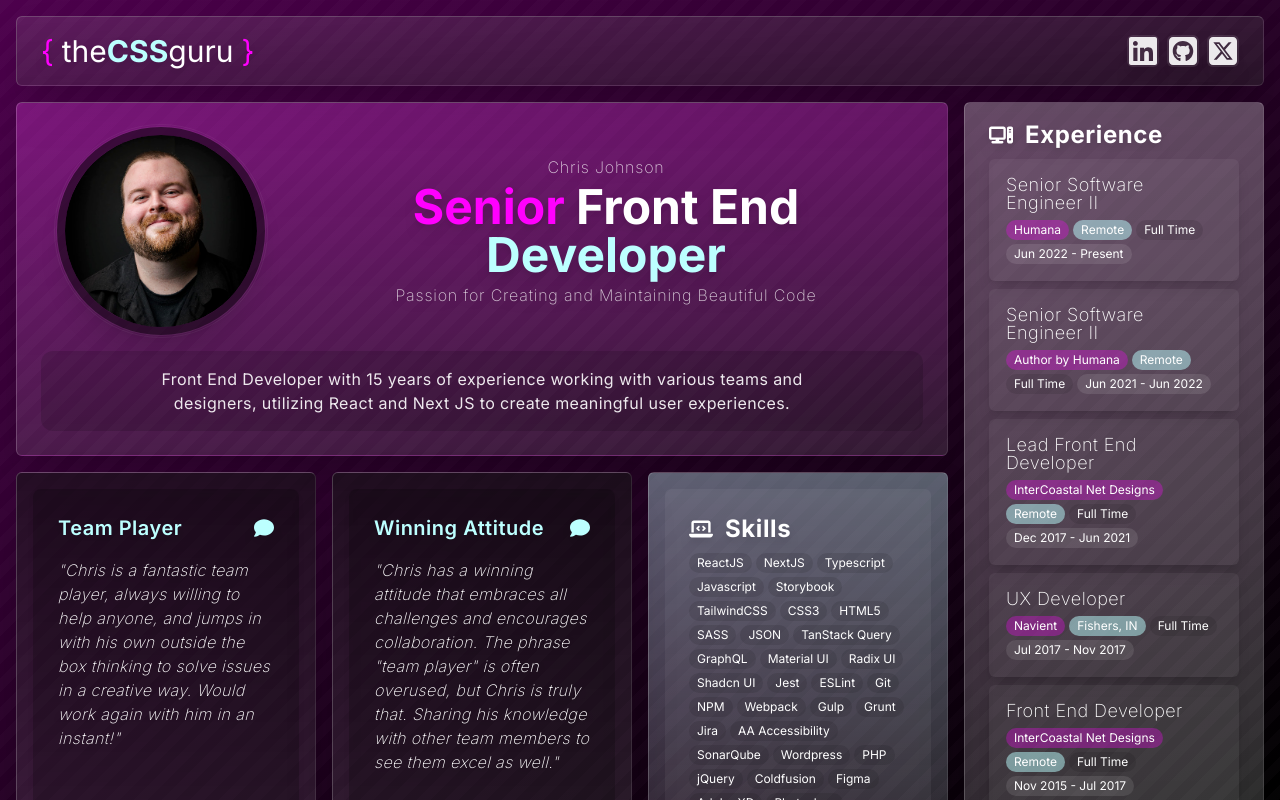
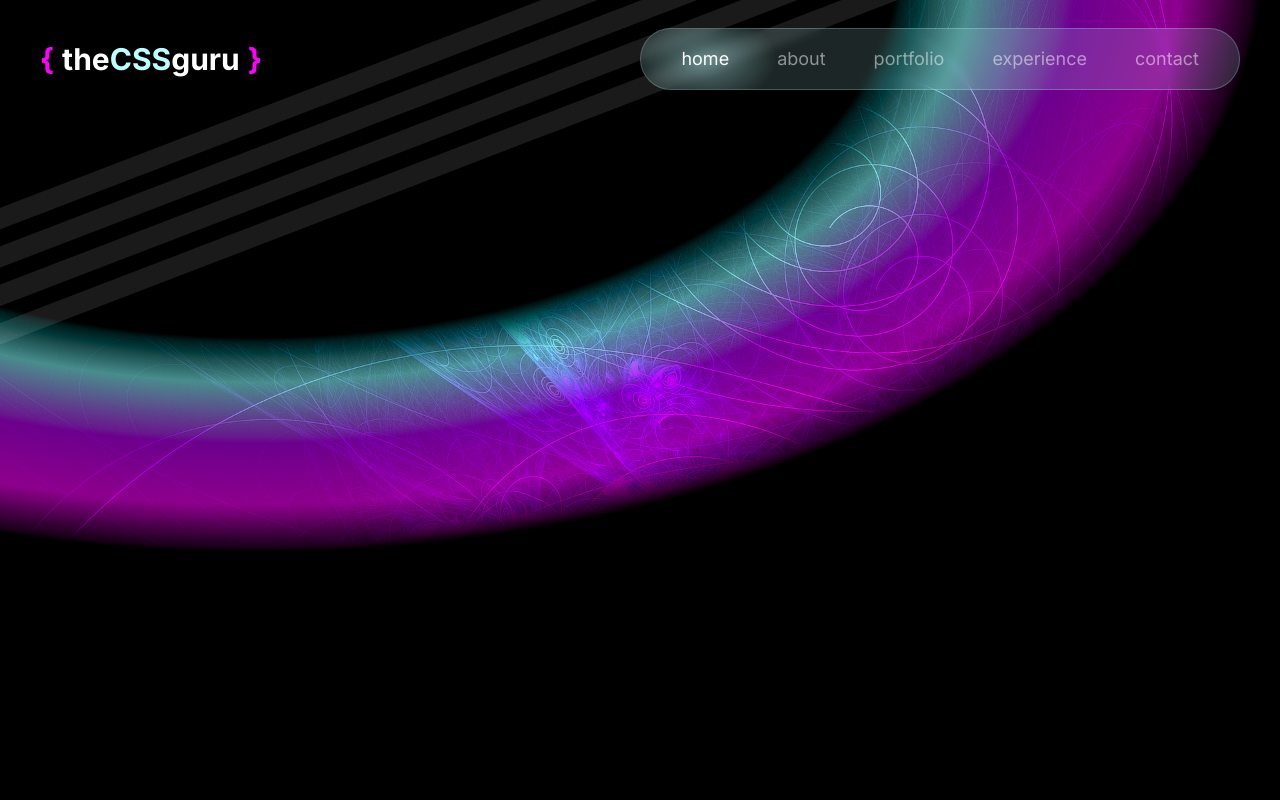
Before and after one commit to theCSSguru/thecssguru-2024, a Next.js app: page / in a window 1280 px wide. Shown: the top 800 px of the page. Built offline with nearby package versions, Linux system fonts and the light colour scheme.

Commit message:
core: updating to a new design and version 3.0 still in progress

```diff
--- a/package.json
+++ b/package.json
@@ -1,6 +1,6 @@
 {
   "name": "thecssguru",
-  "version": "0.1.0",
+  "version": "3.0.0",
   "private": true,
   "type": "module",
   "scripts": {
--- a/src/@/components/Layout/Header.tsx
+++ b/src/@/components/Layout/Header.tsx
@@ -1,38 +1,23 @@
-import { Card } from '@/components/Card/Card';
-import { social } from '@/lib/social';
-import Link from 'next/link';
+import { Navigation } from './Navigation';
 
 /*
  * Header
  */
 export const Header = () => {
   return (
-    <header>
-      <Card className="bg-gradient-to-tl from-black/30" tilt={false}>
-        <div className="flex items-center justify-between">
-          <div className="text-lg drop-shadow-lg md:text-3xl">
+    <header className="flex items-center justify-between py-7">
+      <div className="text-lg font-bold md:text-3xl">
+        <a href="#home">
           <span className="mr-2 text-brand-primary">{`{`}</span>
           <span>the</span>
-            <span className="font-bold text-brand-secondary">CSS</span>
+          <span className="text-brand-secondary">CSS</span>
           <span>guru</span>
           <span className="ml-2 text-brand-primary">{`}`}</span>
+        </a>
       </div>
       <div className="flex gap-1 md:gap-2">
-            {social.map((item) => (
-              <Card key={item.name} className="border-none p-0" tiltSoft>
-                <Link
-                  href={item.url}
-                  target="_blank"
-                  title={item.name}
-                  className="opacity-90 drop-shadow-lg"
-                >
-                  {item.icon}
-                </Link>
-              </Card>
-            ))}
+        <Navigation />
       </div>
-        </div>
-      </Card>
     </header>
   );
 };
--- /dev/null
+++ b/src/@/components/Layout/Navigation.tsx
@@ -0,0 +1,40 @@
+'use client';
+import useHash from '@/hooks/useHash';
+import Link from 'next/link';
+
+/*
+ * Navigation
+ */
+export const Navigation = () => {
+  const hash = useHash();
+
+  const links = ['home', 'about', 'portfolio', 'experience', 'contact'];
+
+  return (
+    <nav className="overflow-hidden rounded-full border border-brand-secondary/25 bg-brand-secondary/15 px-4 backdrop-blur-sm">
+      <ul className="flex text-lg text-white/50 hover:[&_a]:text-white">
+        {links.map((item) => {
+          return (
+            <li
+              className={
+                item === hash || (hash === '' && item === 'home')
+                  ? 'text-white'
+                  : ''
+              }
+              key={item}
+            >
+              <div className="relative px-6 py-4">
+                {item === hash || (hash === '' && item === 'home') ? (
+                  <div className="bg-brand-nav-highlight absolute left-[-25%] top-[-25%] z-10 h-[150%] w-[150%]"></div>
+                ) : null}
+                <Link href={`#${item}`} className="relative z-20">
+                  {item}
+                </Link>
+              </div>
+            </li>
+          );
+        })}
+      </ul>
+    </nav>
+  );
+};
--- /dev/null
+++ b/src/@/components/Social/Social.tsx
@@ -0,0 +1,26 @@
+import React from 'react';
+import { Card } from '@/components/Card/Card';
+import { social } from '@/lib/social';
+import Link from 'next/link';
+
+/*
+ * Social
+ */
+export const Social = () => {
+  return (
+    <React.Fragment>
+      {social.map((item) => (
+        <Card key={item.name} className="border-none p-0" tiltSoft>
+          <Link
+            href={item.url}
+            target="_blank"
+            title={item.name}
+            className="opacity-90 drop-shadow-lg"
+          >
+            {item.icon}
+          </Link>
+        </Card>
+      ))}
+    </React.Fragment>
+  );
+};
--- /dev/null
+++ b/src/@/hooks/useHash.tsx
@@ -0,0 +1,17 @@
+'use client';
+import { useParams } from 'next/navigation';
+import { useEffect, useState } from 'react';
+
+const useHash = () => {
+  const params = useParams();
+  const [hash, setHash] = useState('');
+
+  useEffect(() => {
+    const currentHash = window.location.hash.replace('#', '');
+    setHash(currentHash);
+  }, [params]);
+
+  return hash;
+};
+
+export default useHash;
--- a/src/app/layout.tsx
+++ b/src/app/layout.tsx
@@ -10,8 +10,8 @@ const inter = Inter({
 
 // Meta Data
 export const metadata = {
-  title: 'theCSSguru | Senior Front End Developer',
-  description: 'theCSSguru | Senior Front End Developer',
+  title: 'theCSSguru | Frontend UX/UI Developer & Designer',
+  description: 'theCSSguru | Frontend UX/UI Developer & Designer',
   icons: [{ rel: 'icon', url: '/favicon.ico' }],
 };
 
@@ -24,14 +24,24 @@ export default function RootLayout({
   children: React.ReactNode;
 }) {
   return (
-    <html
-      lang="en"
-      className={cn(
-        'h-full min-h-full bg-black bg-gradient-to-br from-brand-primary/30 to-black font-sans text-white',
-        inter.variable,
-      )}
-    >
-      <body className="h-full min-h-full bg-brand-stripes">{children}</body>
+    <html lang="en" className={cn('text-white', inter.variable)}>
+      <body className="bg-black">
+        <div className="bg-brand-radial fixed inset-0 z-0 mix-blend-hard-light"></div>
+        <div className="bg-brand-img fixed inset-0 z-10 bg-cover opacity-50 mix-blend-darken"></div>
+        <div className="fixed inset-0 z-30 flex gap-20 opacity-10">
+          {Array.from({ length: 4 }, (_, i) => {
+            return (
+              <div
+                className="relative left-[60dvw] top-[-10dvh] h-[200dvh] w-5 origin-top rotate-[69deg] bg-white"
+                key={i}
+              ></div>
+            );
+          })}
+        </div>
+        <div className="relative z-40 mx-auto max-w-screen-2xl px-10">
+          {children}
+        </div>
+      </body>
     </html>
   );
 }
--- a/src/app/page.tsx
+++ b/src/app/page.tsx
@@ -1,24 +1,14 @@
 import { Header } from '@/components/Layout/Header';
-import { Intro } from '@/components/Layout/Sections/Intro';
-import { Skills } from '@/components/Layout/Sections/Skills';
-import { Experience } from '@/components/Layout/Sections/Experience';
-import { Testimonials } from '@/components/Layout/Sections/Testimonials';
-import { Footer } from '@/components/Layout/Footer';
+// import { Footer } from '@/components/Layout/Footer';
 
 /*
  * HomePage
  */
 export default function HomePage() {
   return (
-    <div className="mx-auto grid max-w-screen-2xl grid-rows-[auto_1fr_auto] gap-4 p-4">
+    <div id="home">
       <Header />
-      <main className="grid gap-4 sm:grid-cols-2 lg:grid-cols-3 xl:grid-cols-8">
-        <Intro />
-        <Skills />
-        <Experience />
-        <Testimonials />
-      </main>
-      <Footer />
+      {/* <Footer /> */}
     </div>
   );
 }
--- a/tailwind.config.ts
+++ b/tailwind.config.ts
@@ -13,8 +13,11 @@ export default {
         sans: ['var(--font-sans)', ...fontFamily.sans],
       },
       backgroundImage: {
-        'brand-stripes':
-          'repeating-linear-gradient(135deg, #ffffff05 0, #ffffff05 10px, transparent 10px, transparent 20px)',
+        'brand-radial':
+          'radial-gradient(85% 80% at 20% -5%, #000 0%, #000 52%, #BCFFFF 66%, #FF00FE 85%, #000 100%)',
+        'brand-img': "url('/bg.jpg')",
+        'brand-nav-highlight':
+          'radial-gradient(50% 50% at 50% 50%, rgba(188, 255, 255, 0.40) 0%, rgba(188, 255, 255, 0.00) 100%)',
       },
     },
   },
```
Also changed, not shown: public/bg.jpg (added). Lines whose indentation alone changed are shown as unchanged.
